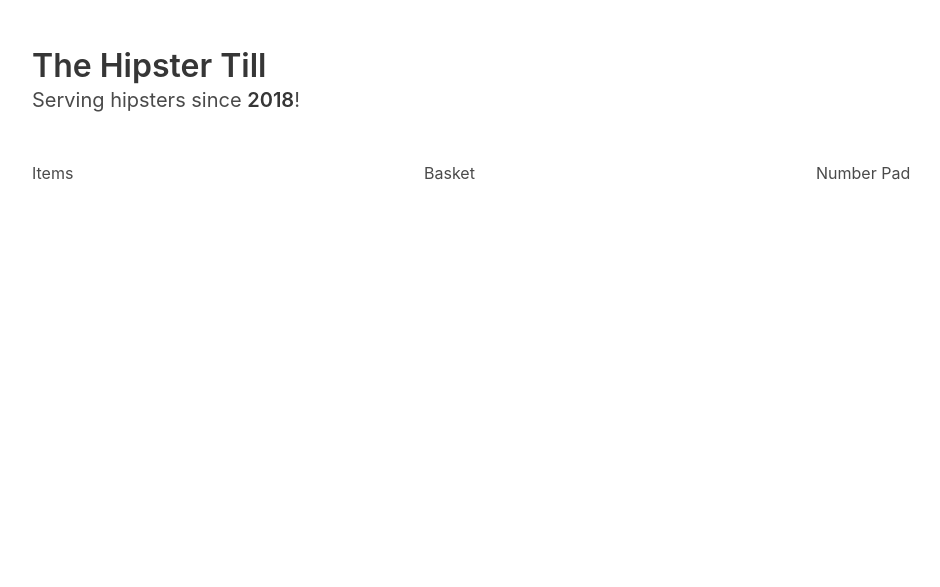
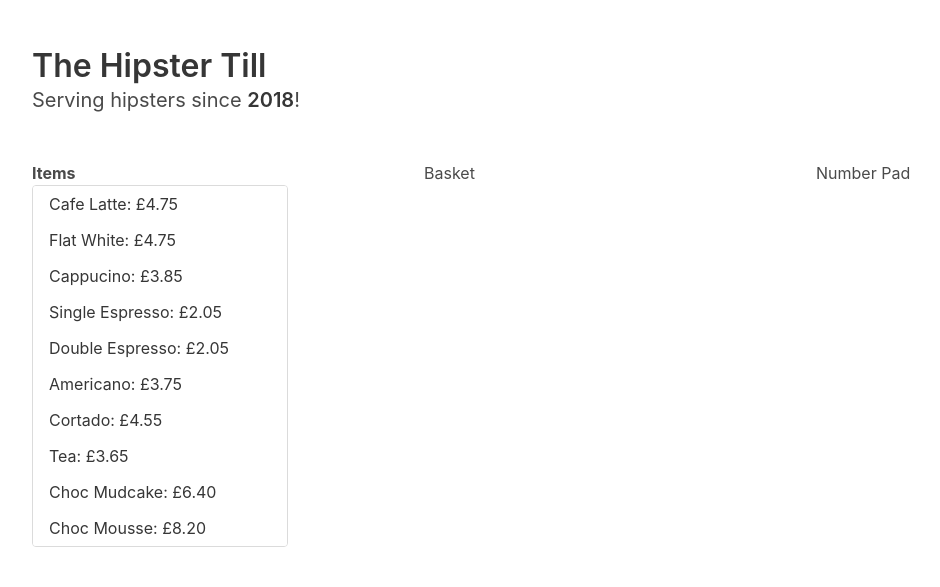
Before and after one commit to AlfieDarko/Till-Tech-Test, a website: page views/index.html in a window 1280 px wide. Shown: the whole page, without its empty margins (32-972 px from the left). Drawn offline with Linux system fonts and the light colour scheme.

Commit message:
VIEWS: Added Items menu list for Till

```diff
--- a/views/index.html
+++ b/views/index.html
@@ -1,5 +1,6 @@
 <!DOCTYPE html>
 <html lang="en" dir="ltr">
+
 <head>
   <meta charset="utf-8">
   <title>Hipster Coffee Till</title>
@@ -26,6 +27,7 @@
   <link rel="stylesheet" href="/css/bulma.css">
 
 </head>
+
 <body>
 
   <section class="section">
@@ -42,9 +44,29 @@
   <div class="container">
     <div class="columns">
       <div class="column">
-          Items
+        <b>Items</b> <br>
+        <div class="select is-multiple">
+          <select multiple size="10">
+    <option value="Cafe Latte">Cafe Latte: £4.75</option>
+    <option value="Flat White">Flat White: £4.75</option>
+    <option value="Cappucino">Cappucino: £3.85</option>
+    <option value="Single Espresso">Single Espresso: £2.05</option>
+    <option value="Double Espresso">Double Espresso: £2.05</option>
+    <option value="Americano">Americano: £3.75</option>
+    <option value="Cortado">Cortado: £4.55</option>
+    <option value="Tea">Tea: £3.65</option>
+    <option value="Choc Mudcake">Choc Mudcake: £6.40</option>
+    <option value="Choc Mousse">Choc Mousse: £8.20</option>
+    <option value="Affogato">Affogato: £14.80</option>
+    <option value="Tirimasu">Tirimasu: £11.4</option>
+    <option value="Blueberry Muffin">Blueberry Muffin: £4.05</option>
+    <option value="Chocolate Chip Muffin">Chocolate Chip Muffin: £4.05</option>
+    <option value="Muffin Of The Day">Muffin Of The Day: £4.55</option>
+
+            </select>
+        </div>
         <div class="item-div">
-
+          <div class="select is-multiple"></div>
         </div>
       </div>
       <div class="column">
@@ -62,4 +84,5 @@
 
 
 </body>
+
 </html>
```
Also changed, not shown: 1 other file. Lines whose indentation alone changed are shown as unchanged.
